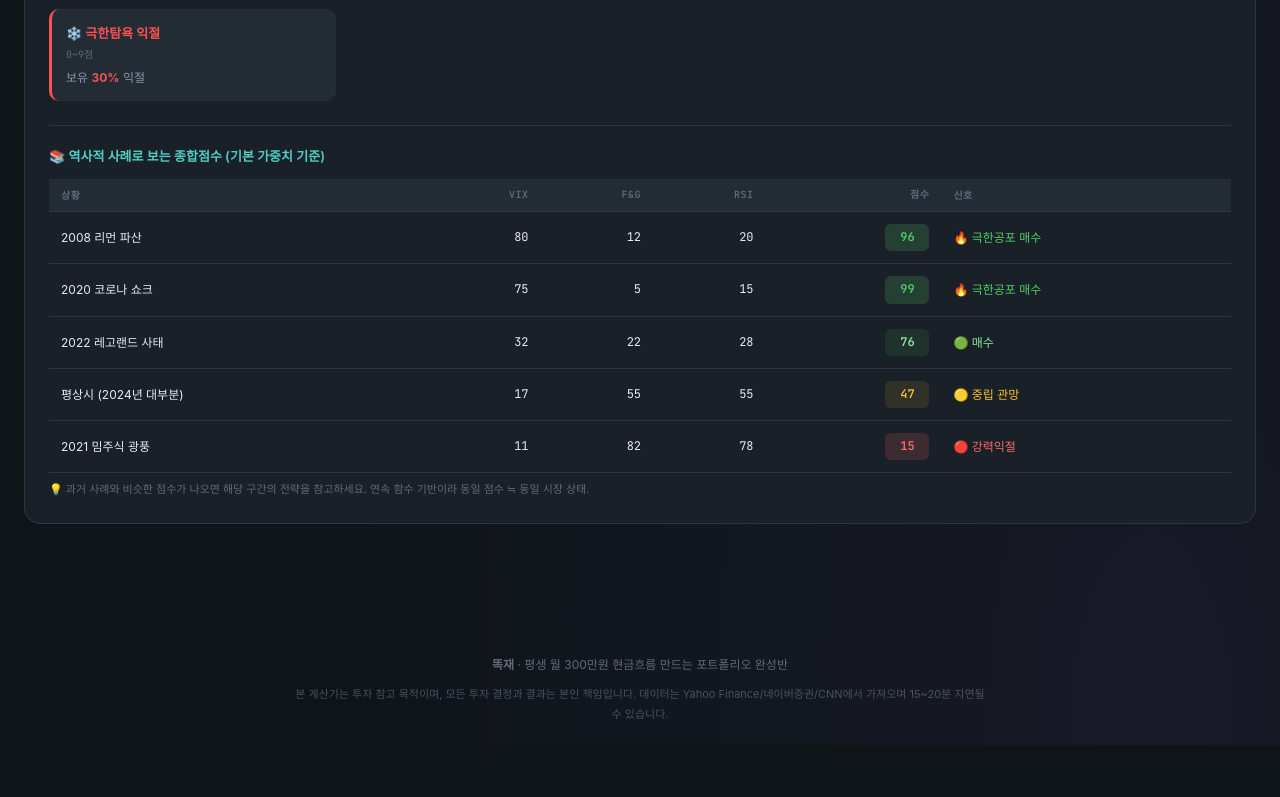
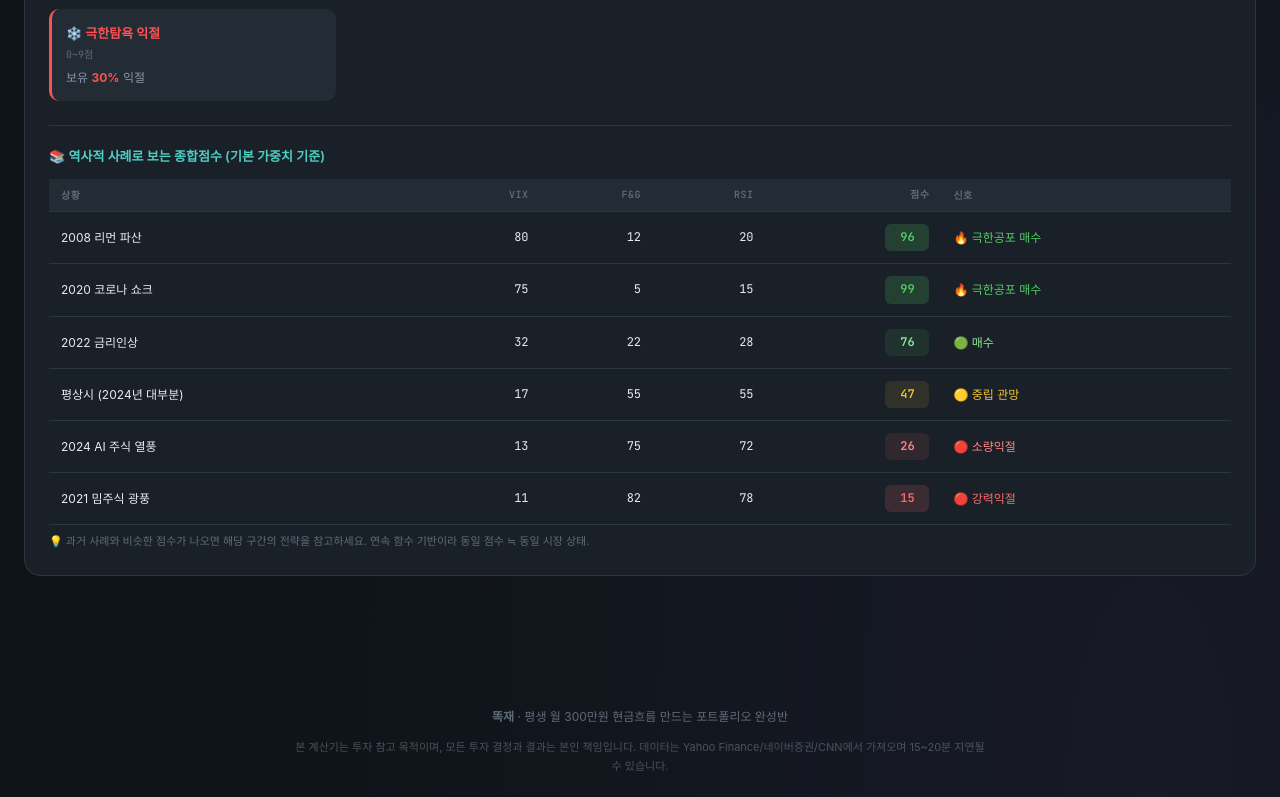
Before and after one commit to bujajoon/ttokjae-calculator, a website: page public/index.html in a window 1280 px wide. Shown: the part 2175-2972 px from the top of the page. Before the commit the page ends 2920 px from the top, so only its background shows below. Drawn offline with Linux system fonts and the light colour scheme; a web font is replaced by a local one.

Commit message:
Add files via upload

```diff
--- a/public/index.html
+++ b/public/index.html
@@ -994,7 +994,7 @@ body {
             <td><span style="color:#51cf66;">🔥 극한공포 매수</span></td>
           </tr>
           <tr>
-            <td>2022 레고랜드 사태</td>
+            <td>2022 금리인상</td>
             <td class="num mono">32</td>
             <td class="num mono">22</td>
             <td class="num mono">28</td>
@@ -1008,6 +1008,14 @@ body {
             <td class="num mono">55</td>
             <td class="num"><span class="score-pill" style="background:rgba(244,196,48,0.1);color:#f4c430;">47</span></td>
             <td><span style="color:#f4c430;">🟡 중립 관망</span></td>
+          </tr>
+          <tr>
+            <td>2024 AI 주식 열풍</td>
+            <td class="num mono">13</td>
+            <td class="num mono">75</td>
+            <td class="num mono">72</td>
+            <td class="num"><span class="score-pill" style="background:rgba(255,107,107,0.1);color:#ff8787;">26</span></td>
+            <td><span style="color:#ff8787;">🔴 소량익절</span></td>
           </tr>
           <tr>
             <td>2021 밈주식 광풍</td>
```
